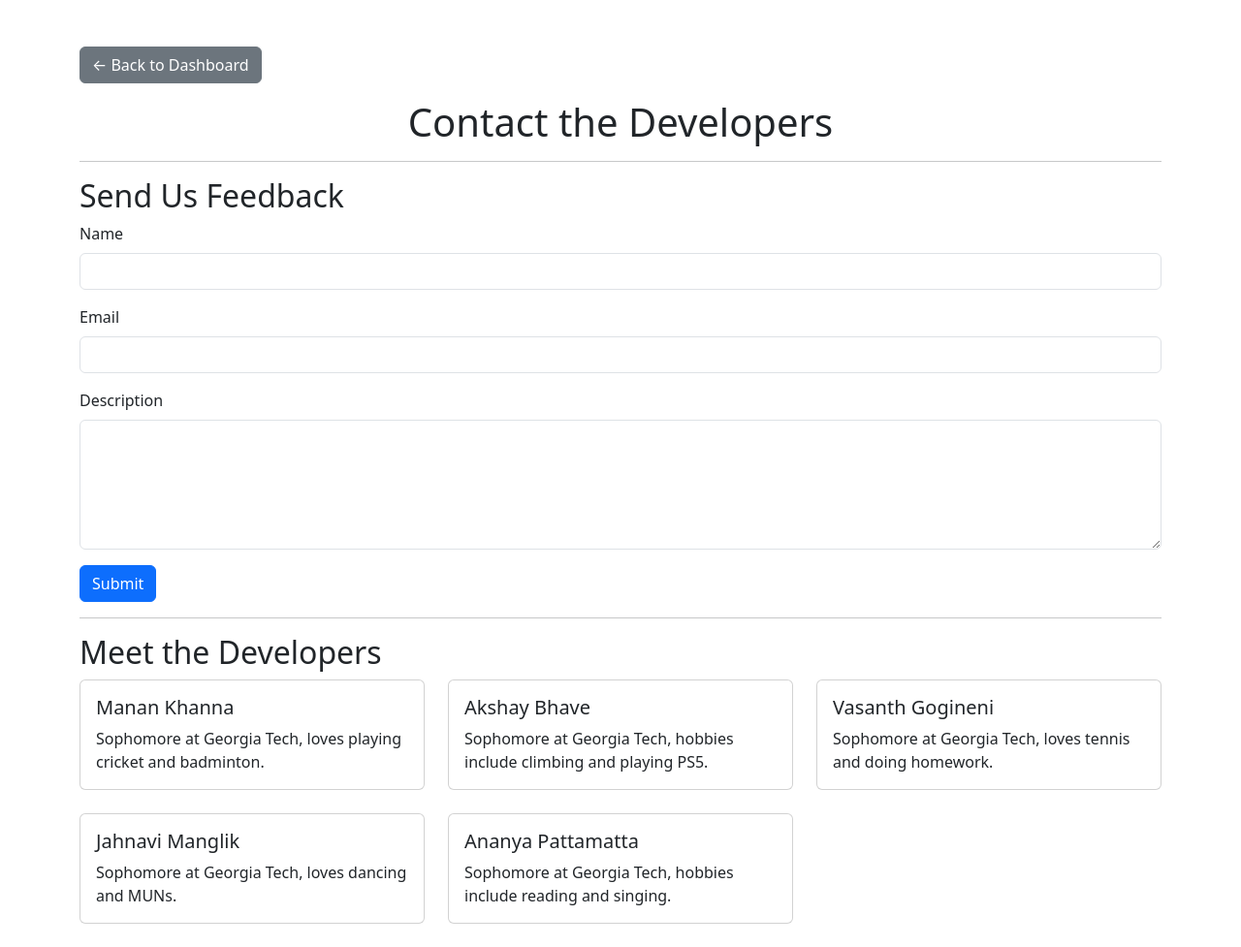
After one commit to CS2340-Team-36/spotify_wrapper, a Django app: page /accounts/contact/ in a window 1280 px wide. The commit adds this page. Shown: the whole page at 97% size. Run offline with Django 5.2, Linux system fonts and the light colour scheme.

Commit message:
more stuff

```diff
--- /dev/null
+++ b/accounts/templates/accounts/contact.html
@@ -0,0 +1,90 @@
+<!DOCTYPE html>
+<html lang="en">
+<head>
+    <meta charset="UTF-8">
+    <meta name="viewport" content="width=device-width, initial-scale=1.0">
+    <title>Contact the Developers</title>
+    <link href="https://cdn.jsdelivr.net/npm/bootstrap@5.3.0/dist/css/bootstrap.min.css" rel="stylesheet">
+</head>
+<body>
+    <div class="container mt-5">
+        <div class="mb-3">
+            <a href="{% url 'dashboard' %}" class="btn btn-secondary">&larr; Back to Dashboard</a>
+        </div>
+        <h1 class="text-center">Contact the Developers</h1>
+        <hr>
+
+        <!-- Contact Form -->
+        <h2>Send Us Feedback</h2>
+        <form method="POST" action="{% url 'contact_page' %}">
+            {% csrf_token %}
+            <div class="mb-3">
+                <label for="name" class="form-label">Name</label>
+                <input type="text" class="form-control" id="name" name="name" required>
+            </div>
+            <div class="mb-3">
+                <label for="email" class="form-label">Email</label>
+                <input type="email" class="form-control" id="email" name="email" required>
+            </div>
+            <div class="mb-3">
+                <label for="description" class="form-label">Description</label>
+                <textarea class="form-control" id="description" name="description" rows="5" required></textarea>
+            </div>
+            <button type="submit" class="btn btn-primary">Submit</button>
+        </form>
+
+        {% if success_message %}
+            <div class="alert alert-success mt-3" role="alert">
+                {{ success_message }}
+            </div>
+        {% endif %}
+
+        <hr>
+
+        <!-- Meet the Developers -->
+        <h2>Meet the Developers</h2>
+        <div class="row">
+            <div class="col-md-4 mb-4">
+                <div class="card">
+                    <div class="card-body">
+                        <h5 class="card-title">Manan Khanna</h5>
+                        <p class="card-text">Sophomore at Georgia Tech, loves playing cricket and badminton.</p>
+                    </div>
+                </div>
+            </div>
+            <div class="col-md-4 mb-4">
+                <div class="card">
+                    <div class="card-body">
+                        <h5 class="card-title">Akshay Bhave</h5>
+                        <p class="card-text">Sophomore at Georgia Tech, hobbies include climbing and playing PS5.</p>
+                    </div>
+                </div>
+            </div>
+            <div class="col-md-4 mb-4">
+                <div class="card">
+                    <div class="card-body">
+                        <h5 class="card-title">Vasanth Gogineni</h5>
+                        <p class="card-text">Sophomore at Georgia Tech, loves tennis and doing homework.</p>
+                    </div>
+                </div>
+            </div>
+            <div class="col-md-4 mb-4">
+                <div class="card">
+                    <div class="card-body">
+                        <h5 class="card-title">Jahnavi Manglik</h5>
+                        <p class="card-text">Sophomore at Georgia Tech, loves dancing and MUNs.</p>
+                    </div>
+                </div>
+            </div>
+            <div class="col-md-4 mb-4">
+                <div class="card">
+                    <div class="card-body">
+                        <h5 class="card-title">Ananya Pattamatta</h5>
+                        <p class="card-text">Sophomore at Georgia Tech, hobbies include reading and singing.</p>
+                    </div>
+                </div>
+            </div>
+        </div>
+    </div>
+</body>
+</html>
--- a/accounts/templates/accounts/dashboard.html
+++ b/accounts/templates/accounts/dashboard.html
@@ -17,6 +17,8 @@
     <br>
     <button id="create-wrapped-btn">Create Wrapped</button>
     <!-- <a href="{% url 'create_wrapped' %}" id="create-wrapped-link">Create Wrapped</button>  -->
+    <br>
+    <a href="{% url 'contact_page' %}">Contact Developers</a>
 
     <h2>Your Spotify Wraps</h2>
     {% if user_data_list %}
--- a/accounts/urls.py
+++ b/accounts/urls.py
@@ -11,4 +11,5 @@ urlpatterns = [
     path('callback/', views.spotify_callback, name='spotify_callback'),
     path('create-wrapped/', views.create_wrapped, name='create_wrapped'),
     path('wrap/<int:wrap_id>/', views.wrap_detail, name='wrap_detail'),
+    path('contact/', views.contact_page, name='contact_page'),
 ]
--- a/accounts/views.py
+++ b/accounts/views.py
@@ -9,6 +9,7 @@ import urllib.parse
 import requests
 from .models import UserSpotifyData
 from django.views.decorators.cache import never_cache
+from django.core.mail import send_mail
 
 def register(request):
     if request.method == 'POST':
@@ -253,3 +254,32 @@ def wrap_detail(request, wrap_id):
     except UserSpotifyData.DoesNotExist:
         messages.error(request, "Wrap not found.")
         return redirect('dashboard')
+
+
+def contact_page(request):
+    if request.method == "POST":
+        # Get form data
+        name = request.POST.get('name')
+        email = request.POST.get('email')
+        description = request.POST.get('description')
+
+
+        # You can store this data or process it here
+        subject = f"Feedback from {name}"
+        message = f"Name: {name}\nEmail: {email}\n\nMessage:\n{description}"
+        from_email = 'group36for2340@gmail.com'  # Sender's email
+        recipient_list = ['group36for2340@gmail.com']  # Recipient's email (same as sender in this case)
+
+
+        # Add a success message (optional)
+        try:
+            # Send the email
+            send_mail(subject, message, from_email, recipient_list)
+            success_message = "Thank you for your feedback! Your message has been sent to the developers."
+        except Exception as e:
+            success_message = "There was an error sending your feedback. Please try again later."
+            print(f"Email Error: {e}")
+
+        return render(request, 'accounts/contact.html', {'success_message': success_message})
+
+    return render(request, 'accounts/contact.html')
```
Also changed, not shown: Spotify/settings.py (+9 -0 lines).
